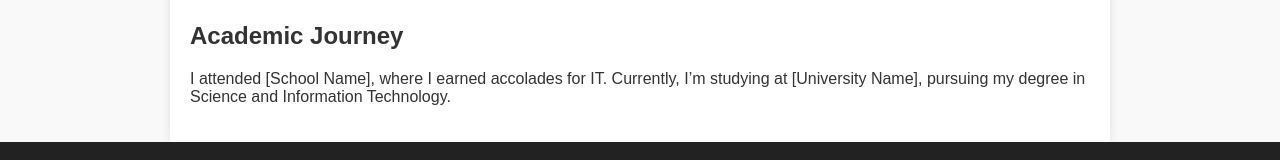
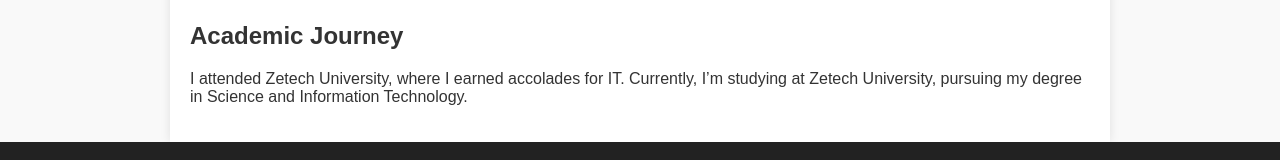
Before and after one commit to CynthiaAtieno1/personal_portfolio_website, a plain HTML site: page education.html in a window 1280 px wide. Shown: the part 172-332 px from the top of the page. Drawn offline with Linux system fonts and the light colour scheme.

Commit message:
Update education.html

```diff
--- a/education.html
+++ b/education.html
@@ -21,7 +21,7 @@
   </header>
   <main>
     <h2>Academic Journey</h2>
-    <p>I attended [School Name], where I earned accolades for IT. Currently, I’m studying at [University Name], pursuing my degree in Science and Information Technology.</p>
+    <p>I attended Zetech University, where I earned accolades for IT. Currently, I’m studying at Zetech University, pursuing my degree in Science and Information Technology.</p>
   </main>
   <footer>
     <p>&copy; 2025 Cynthia Atieno</p>
```
